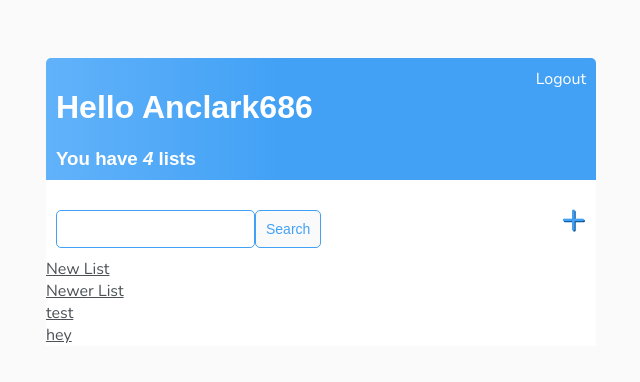
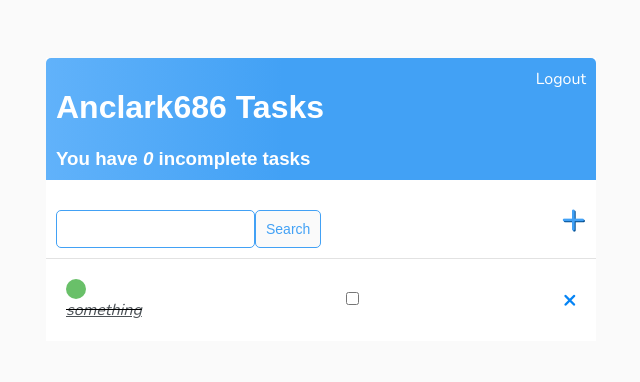
Before and after one commit to anclark686/django-todolist, a Django app: page / in a window 1280 px wide. Shown: the top 382 px of the page, without its empty margins (319-959 px from the left). Run offline with Django 4.2, Linux system fonts and the light colour scheme; a user stored in the database is signed in; data comes from the database, SQL or seed files in the repository; both versions use the stored data as it was before the commit.

Commit message:
app no list

```diff
--- a/base/admin.py
+++ b/base/admin.py
@@ -1,6 +1,5 @@
 from django.contrib import admin
-from .models import Task, ToDoList
+from .models import Task
 
 
 admin.site.register(Task)
-admin.site.register(ToDoList)
--- a/base/models.py
+++ b/base/models.py
@@ -1,18 +1,6 @@
 from django.db import models
 from django.contrib.auth.models import User
 
-
-class ToDoList(models.Model):
-    user = models.ForeignKey(User, on_delete=models.CASCADE, null=True, blank=True)
-    title = models.CharField(max_length=200)
-    description = models.CharField(max_length=200)
-    created = models.DateTimeField(auto_now_add=True)
-
-    def __str__(self):
-        return self.title
-
-    class Meta:
-        ordering = ['created']
 
 
 class Task(models.Model):
@@ -21,7 +9,6 @@ class Task(models.Model):
     description = models.TextField(null=True, blank=True)
     complete = models.BooleanField(default=False)
     created = models.DateTimeField(auto_now_add=True)
-    list = models.ForeignKey(ToDoList, on_delete=models.CASCADE)
 
     def __str__(self):
         return self.title
--- a/base/templates/base/task_form.html
+++ b/base/templates/base/task_form.html
@@ -3,7 +3,7 @@
 {% block content%}
 
 <div class="header-bar">
-    <a href="{% url 'tasks' 'test' %}">&#8592; Back</a>
+    <a href="{% url 'tasks' %}">&#8592; Back</a>
 </div>
 
 
--- a/base/templates/base/task_list.html
+++ b/base/templates/base/task_list.html
@@ -3,7 +3,6 @@
 {% block content%}
 
 <div class="header-bar">
-    <a href="{% url 'lists' %}">&#8592; Back</a>
     <div>
         <h1>{{request.user|title}} Tasks</h1>
         <h3 style="margin:0">You have <i>{{count}}</i> incomplete task{{count|pluralize}}</h3>
@@ -23,7 +22,7 @@
         <input class="button" type="submit" value="Search" >
     </form>
 
-    <a id="add-link" href = "{% url 'task-create' 'test' %}">&#x2b;</a>
+    <a id="add-link" href = "{% url 'task-create' %}">&#x2b;</a>
 </div>
 
 
--- a/base/templates/base/todolist_list.html
+++ /dev/null
@@ -1,39 +0,0 @@
-{% extends 'base/main.html' %}
-
-{% block content%}
-
-<div class="header-bar">
-    <div>
-        <h1>Hello {{request.user|title}}</h1>
-        <h3 style="margin:0">You have <i>{{count}}</i> list{{count|pluralize}}</h3>
-    </div>
-
-    {% if request.user.is_authenticated %}
-        <a href="{% url 'logout' %}">Logout</a>
-    {% else %}
-        <a href="{% url 'login' %}">Login</a>
-    {% endif %}
-
-</div>
-
-<div id="search-add-wrapper">
-    <form method="GET" style="margin-top: 20px; display: flex;">
-        <input type="text" name="search-area" value="{{search_input}}">
-        <input class="button" type="submit" value="Search" >
-    </form>
-    <a id="add-link" href = "{% url 'todolist-create' %}">&#x2b;</a>
-</div>
-
-<div class="task-items-wrapper">
-    {% for list in lists %}
-        <div class="list-wrapper">
-            <a href="{% url 'tasks' list.title %}">{{list}}</a>
-        </div>
-    {% empty %}
-        <h3>No lists</h3>
-    {% endfor %}
-
-
-</div>
-
-{% endblock content%}
--- a/base/urls.py
+++ b/base/urls.py
@@ -7,11 +7,9 @@ urlpatterns = [
     path("logout/", LogoutView.as_view(next_page='login'), name="logout"),
     path('register', RegisterPage.as_view(), name='register'),
 
-    path('', ToDoListList.as_view(), name="lists"),
-    path('todolist-create', TodoListCreate.as_view(), name="todolist-create"),
-    path('tasks/<list>', TaskList.as_view(), name="tasks"),
+    path('', TaskList.as_view(), name="tasks"),
     path('task/<int:pk>/', TaskDetail.as_view(), name="task"),
-    path('tasks/<list>/create', TaskCreate.as_view(), name="task-create"),
+    path('tasks-reate', TaskCreate.as_view(), name="task-create"),
     path('task-update/<int:pk>/', TaskUpdate.as_view(), name="task-update"),
     path('task-delete/<int:pk>/', TaskDelete.as_view(), name="task-delete"),
 ]
--- a/base/views.py
+++ b/base/views.py
@@ -11,7 +11,7 @@ from django.contrib.auth.mixins import LoginRequiredMixin
 from django.contrib.auth.forms import UserCreationForm
 from django.contrib.auth import login
 
-from .models import Task, ToDoList
+from .models import Task
 
 
 class CustomLoginView(LoginView):
@@ -40,34 +40,6 @@ class RegisterPage(FormView):
             return redirect('tasks')
         return super(RegisterPage, self).get(*args, **kwargs)
 
-
-class ToDoListList(LoginRequiredMixin, ListView):
-    model = ToDoList
-    context_object_name = "lists"
-
-    def get_context_data(self, **kwargs):
-        context = super().get_context_data(**kwargs)
-        context['lists'] = context['lists'].filter(user=self.request.user)
-        context['count'] = context['lists'].count
-
-        search_input = self.request.GET.get('search-area') or ''
-
-        if search_input:
-            context['lists'] = context['lists'].filter(title__startswith=search_input)
-
-        context['search_input'] = search_input
-
-        return context
-
-
-class TodoListCreate(LoginRequiredMixin, CreateView):
-    model = ToDoList
-    fields = ['title']
-    success_url = reverse_lazy('lists')
-
-    def form_valid(self, form):
-        form.instance.user = self.request.user
-        return super(TodoListCreate, self).form_valid(form)
 
 
 class TaskList(LoginRequiredMixin, ListView):
@@ -99,12 +71,11 @@ class TaskDetail(LoginRequiredMixin, DetailView):
 class TaskCreate(LoginRequiredMixin, CreateView):
     model = Task
     fields = ['title', 'description', 'complete']
-    success_url = reverse_lazy('tasks', model.list)
+    success_url = reverse_lazy('tasks')
 
 
     def form_valid(self, form):
         form.instance.user = self.request.user
-        form.instance.list = self.request.list
         return super(TaskCreate, self).form_valid(form)
 
 
```
Also changed, not shown: base/templates/base/todolist_form.html (deleted, +0 -18 lines), base/migrations/0001_initial.py, db.sqlite3.
